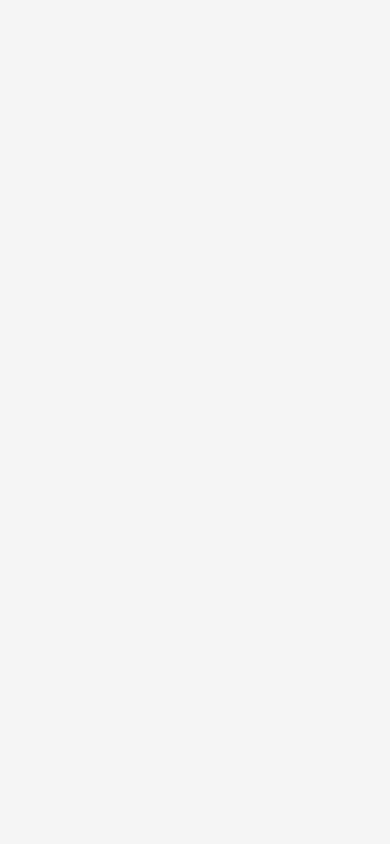
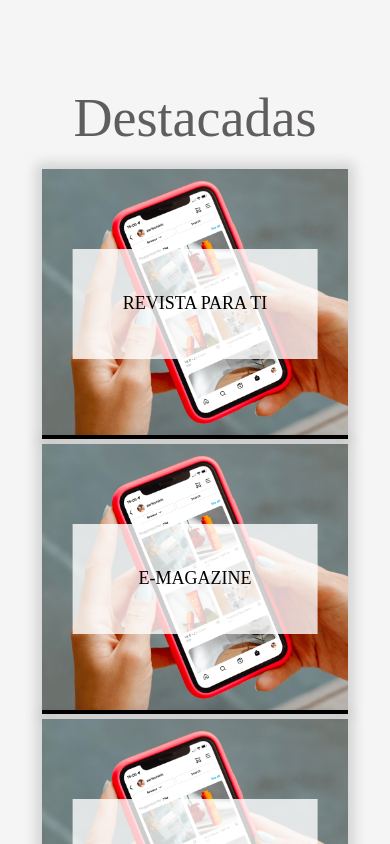
Before and after one commit to laubento/SoleRubio, a Next.js app: page / in a window 390 px wide. Shown: the top 844 px of the page. Built offline with nearby package versions, Linux system fonts and the light colour scheme; a web font is replaced by a local one.

Commit message:
Highlights ready in desktop

```diff
--- /dev/null
+++ b/src/components/Home/Highlights/Highlights.js
@@ -0,0 +1,46 @@
+import React from "react";
+import style from './Highlights.module.css'
+import img from '../../../images/pepe.png'
+import Image from "next/image";
+
+export function Highlights() {
+
+
+
+    return (
+        <div className={style["container-main"]}>
+            <h2 className={style.titulo}>Destacadas</h2>
+            <div className={style["container-highlights"]}>
+                <div className={style["container"]}>
+                    <Image className={style["img-config"]} src={img} alt="1"/>
+                    <p>Imagen 1</p>
+                    <div className={style.hover}>
+                        <h5>REVISTA PARA TI</h5>
+                    </div>
+                </div>
+                <div className={style["container"]}>
+                    <Image className={style["img-config"]} src={img} alt="1"/>
+                    <p>Imagen 2</p>
+                    <div className={style.hover}>
+                        <h5>E-MAGAZINE</h5>
+                    </div>
+                </div>
+                <div className={style["container"]}>
+                    <Image className={style["img-config"]} src={img} alt="1"/>
+                    <p>Imagen 3</p>
+                    <div className={style.hover}>
+                        <h5>E-MAGAZINE</h5>
+                    </div>
+                </div>
+                <div className={style["container"]}>
+                    <Image className={style["img-config"]} src={img} alt="1"/>
+                    <p>Imagen 4</p>
+                    <div className={style.hover}>
+                        <h5>E-MAGAZINE</h5>
+                    </div>
+                </div>
+            </div>
+        </div>
+    )
+
+}
--- /dev/null
+++ b/src/components/Home/Highlights/Highlights.module.css
@@ -0,0 +1,180 @@
+.container-main{
+    padding: 10px;
+    width: 1154px;
+    height: 1079px;
+}
+.titulo{
+    font-size: 54px;
+    font-weight: 100;
+    text-align: center;
+    margin-bottom: 20px;
+}
+.container-highlights{
+    display: grid;
+    height: 100%;
+    grid-template-columns: repeat(2, 1fr);
+    grid-template-rows: repeat(6, 1fr);
+    grid-gap: 50px;
+}
+.container{
+    position: relative;
+    cursor: pointer;
+    background-color: black;
+}
+.container:hover > .hover{
+    animation-name: hover;
+    animation-duration: 1s;
+    animation-fill-mode: forwards;
+}
+.container:hover > .img-config{
+    animation-name: hoverTwo;
+    animation-duration: 1s;
+    animation-fill-mode: forwards;
+}
+@keyframes hover{
+    100% {
+        transform: translate(-50%, 40%);
+        background-color: rgba(255, 255, 255, 0.916);
+    };
+}
+@keyframes hoverTwo{
+    100%{
+        opacity: 0.5;
+    }
+}
+.hover{
+    background-color: rgba(255, 255, 255, 0.792);
+    position: absolute;
+    bottom: 50%;
+    transform: translate(-50%, 50%);
+    left: 50%;
+    height: 200px;
+    width: 80%;
+    display: flex;
+    justify-content: center;
+    align-items: center;
+    /* display: none; */
+}
+.hover h5{
+    color: rgb(0, 0, 0);
+    font-size: 34px;
+    font-weight: 100;
+    margin: 0;
+}
+.hover h2{
+    color: black;
+}
+.container p{
+    position: absolute;
+    display: none;
+    bottom: 0;
+    color: white;
+    width: 100%;
+    margin: 0;
+    /* padding: 10px 0px 10px 10px; */
+    background: linear-gradient(rgba(255,255,255,0), rgba(0,0,0,0.5));
+}
+
+ .container:nth-child(1){
+    grid-row: 1/5;
+}
+.container:nth-child(2){
+    grid-row: 1/4;
+}
+.container:nth-child(3){
+    grid-row: 5/7;
+}
+.container:nth-child(4){
+    grid-row: 4/7;
+}
+
+.img-config{
+    width: 100%;
+    height: 100%;
+    object-fit: cover;
+    -webkit-box-shadow: 0px 0px 12px 6px rgba(0,0,0,0.14);
+    -moz-box-shadow: 0px 0px 12px 6px rgba(0,0,0,0.14);
+    box-shadow: 0px 0px 12px 6px rgba(0,0,0,0.14);
+}
+
+@media(max-width: 1200px){
+    .container-main{
+        width: 980px;
+        height: 917px;
+    }
+    .hover{
+        height: 170px;
+    }
+    .hover h5{
+        font-size: 29px;
+    }
+}
+@media(max-width: 1050px){
+    /* .container-main{
+        width: 833px;
+        height: 779px;
+    } */
+    .container-highlights{
+        grid-gap: 20px;
+    }
+    .hover{
+        height: 144px;
+    }
+    .hover h5{
+        font-size: 24px;
+    }
+}
+@media(max-width: 900px){
+    .container-main{
+        width: 791px;
+        height: 740px;
+    }
+    .container-highlights{
+        grid-gap: 15px;
+    }
+    .hover{
+        height: 136px;
+    }
+    .hover h5{
+        font-size: 22px;
+    }
+}
+@media(max-width: 750px){
+    .container-main{
+        width: 672px;
+        height: 629px;
+    }
+    .container-highlights{
+        grid-gap: 13px;
+    }
+    .hover{
+        height: 122px;
+    }
+    .hover h5{
+        font-size: 20px;
+    }
+}
+@media(max-width: 650px){
+    .container-main{
+        width: 605px;
+        height: 566px;
+    }
+    .hover{
+        height: 110px;
+    }
+    .hover h5{
+        font-size: 18px;
+    }
+}
+@media(max-width: 600px){
+    .container-highlights{
+        display: block;
+    }
+    .container-main{
+        width: 455px;
+        height: 566px;
+    }
+    .container{
+        margin-bottom: 5px;
+    }
+}
--- a/src/pages/index.js
+++ b/src/pages/index.js
@@ -1,6 +1,7 @@
 import { Inter } from 'next/font/google'
 import Head from 'next/head'
-
+import { Highlights } from '@/components/Home/Highlights/Highlights'
+import style from '../styles/index.module.css'
 const inter = Inter({ subsets: ['latin'] })
 
 export default function Home() {
@@ -9,6 +10,9 @@ export default function Home() {
       <Head>
         <title>Sole Rubio</title>
       </Head>
+      <div className={style["container-highlights"]}>
+        <Highlights />
+      </div>
     </main>
   )
 }
--- /dev/null
+++ b/src/styles/index.module.css
@@ -0,0 +1,4 @@
+.container-highlights{
+    display: flex;
+    justify-content: center;
+}
```
Also changed, not shown: src/images/images.js (deleted), src/images/pepe.png (added).
